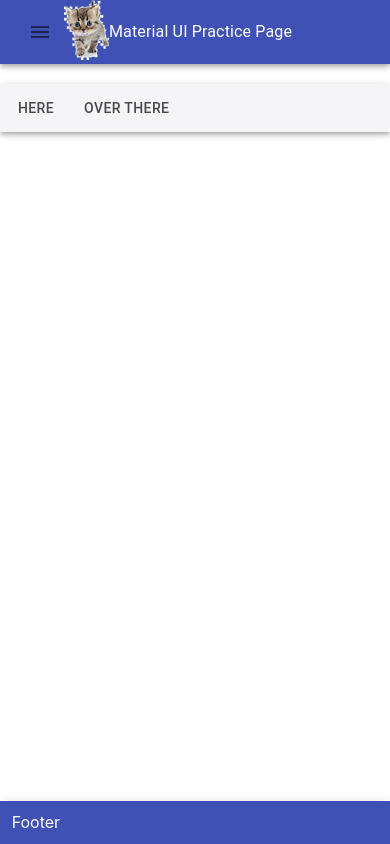
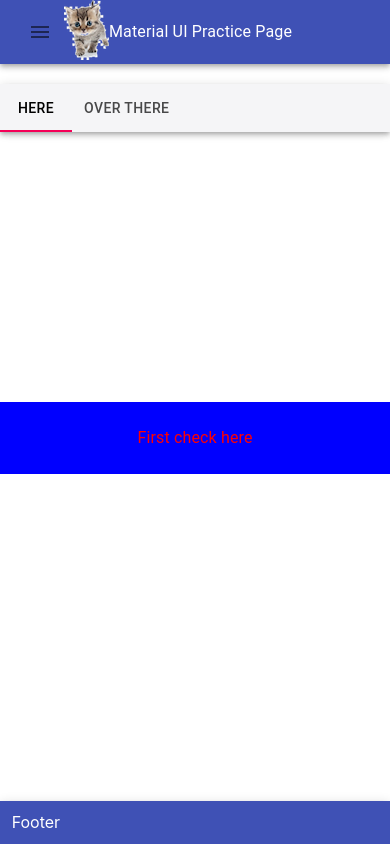
Before and after one commit to juniperalcorn/material-practice, a React (Create React App) app: page /there in a window 390 px wide. Both pictures are taken after a click on the tab "HERE". Built offline with nearby package versions, Linux system fonts and the light colour scheme.

Commit message:
responsive tabs and content

```diff
--- a/src/components/content/there.js
+++ b/src/components/content/there.js
@@ -1,29 +1,72 @@
 import React, {Component} from 'react'
+
 
 import { withStyles } from '@material-ui/core/styles'
 import Tabs from '@material-ui/core/Tabs'
 import Tab from '@material-ui/core/Tab'
+import Box from '@material-ui/core/Box'
+import Typography from '@material-ui/core/Typography'
 
 import AppBar from '@material-ui/core/AppBar'
+
+function TabPanel(props){
+  const { children, value, index, ...other } = props;
+
+  return (
+    <Typography
+      component="div"
+      role="tabpanel"
+      hidden={value !== index}
+      id={`simple-tabpanel-${index}`}
+      aria-labelledby={`simple-tab-${index}`}
+      {...other}
+    >
+      <Box style={{marginTop: '40vh'}} p={3}>{children}</Box>
+    </Typography>
+  );
+}
+
+
+function a11yProps(index) {
+  return {
+    id: `simple-tab-${index}`,
+    'aria-controls': `simple-tabpanel-${index}`,
+  };
+}
 
 
 class There extends Component {
   constructor(props){
     super(props)
-    this.state={}
+    this.state={
+      value: null,
+    }
   }
 
   render(){
     const {classes} = this.props
+    const {value} = this.state
+
+    const handleChange = (event, newValue) => {
+      this.setState({value: newValue})
+    }
 
     return(
       <div className={classes.root}>
         <AppBar className={classes.appBar}>
-          <Tabs>
-            <Tab label='Here'/>
-            <Tab label='Over There'/>
+          <Tabs value={value} onChange={handleChange} aria-label='tabs'>
+            <Tab label='Here'{...a11yProps(0)} />
+            <Tab label='Over There' {...a11yProps(1)} />
           </Tabs>
         </AppBar>
+
+        <TabPanel value={value} index={0}>
+          First check here
+        </TabPanel>
+
+        <TabPanel value={value} index={1}>
+          Then check over there
+        </TabPanel>
 
 
       </div>
@@ -31,8 +74,11 @@ class There extends Component {
   }
 }
 
+///put class onto tab or tab panel?? seems to display but can't see it
+
 const styles = theme => ({
   root:{
+    top: '20vh',
     background: 'blue',
     color: 'red',
   },
@@ -40,6 +86,9 @@ const styles = theme => ({
     top: '10vh',
     background: '#F5F5F7',
     color: 'black'
+  },
+  panel:{
+    top: '40vh',
   }
 })
 
```
